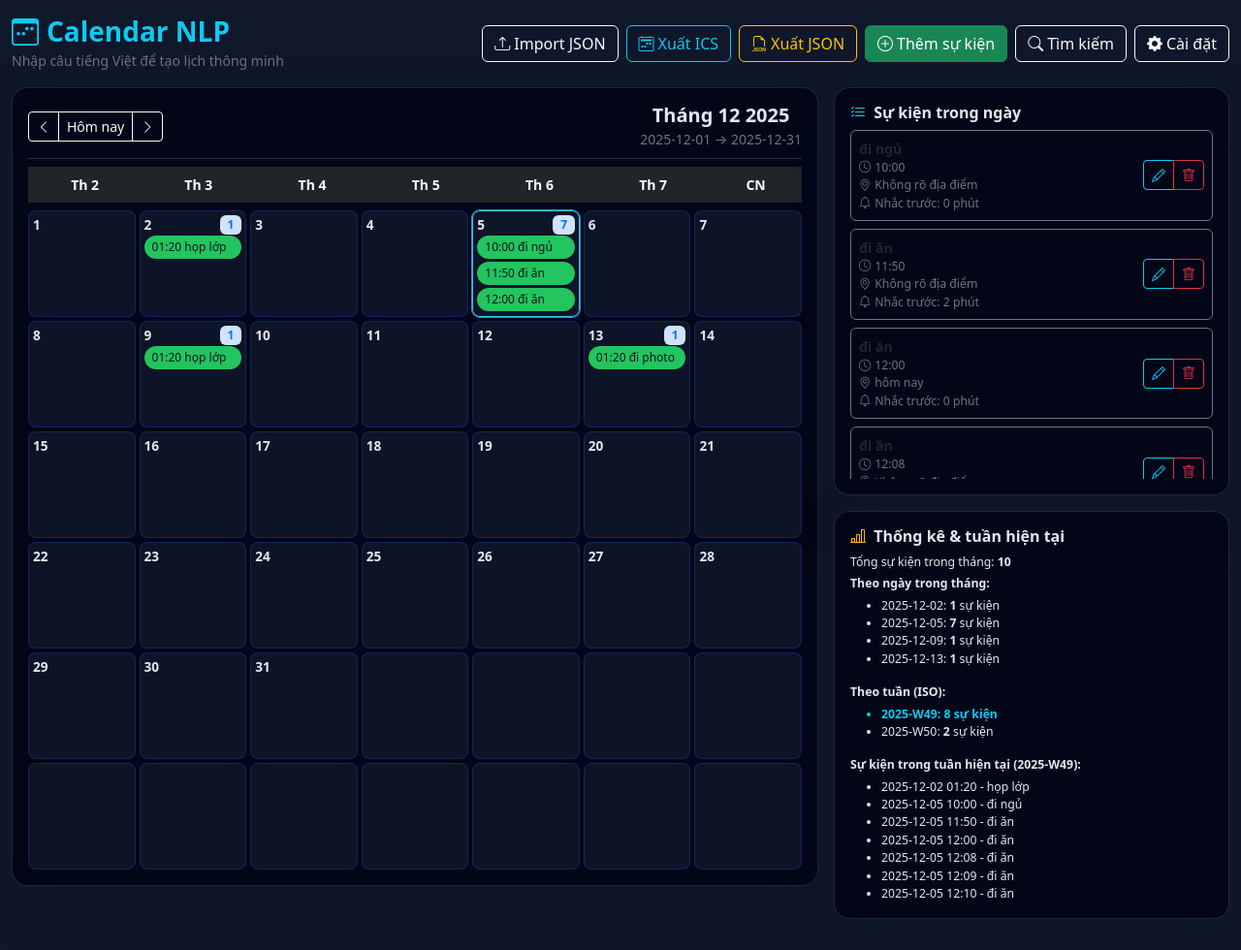
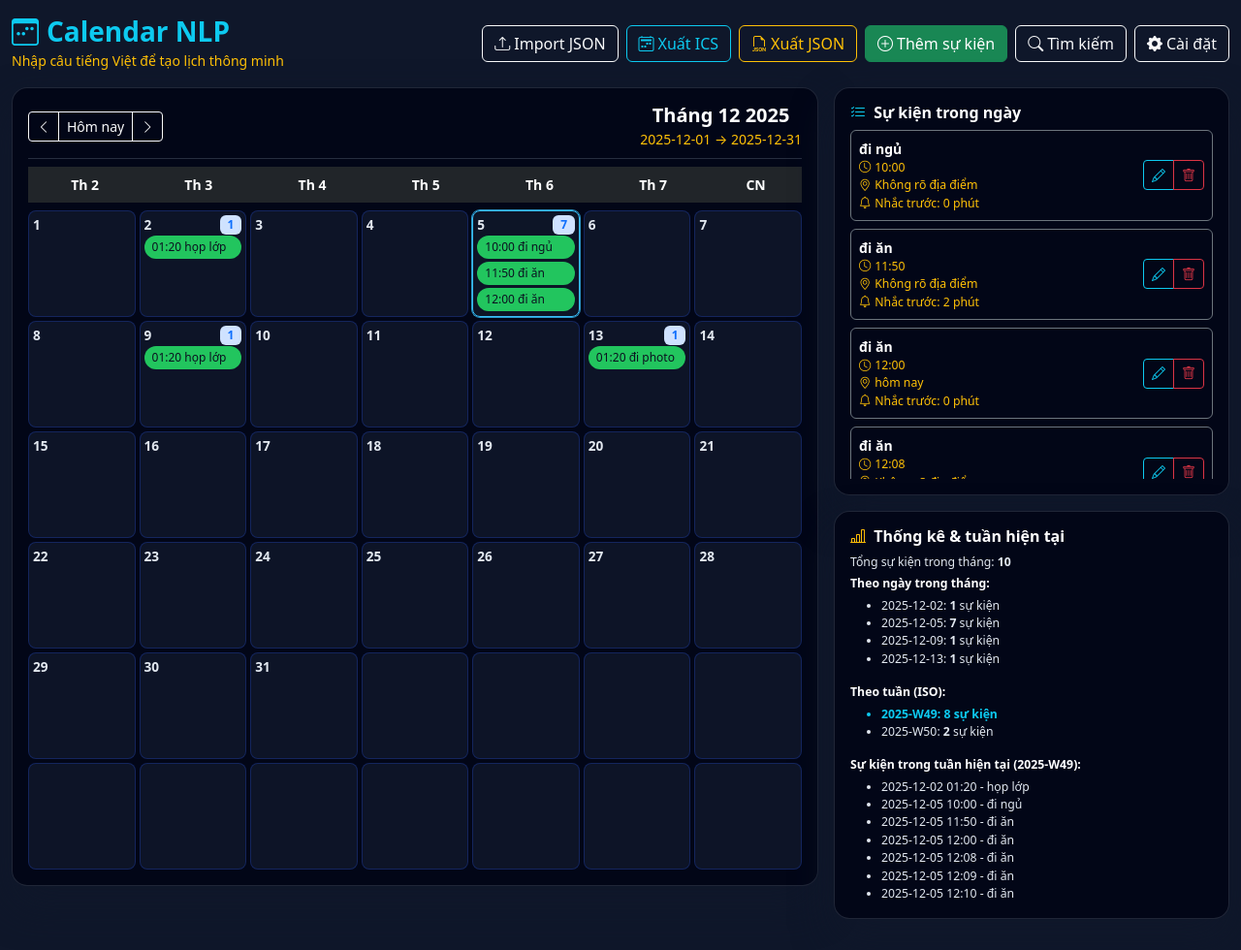
Before and after one commit to noexistech/CalenderNLP, a Flask app: page / in a window 1280 px wide. Shown: the whole page at 97% size. Run offline with Flask 3, Linux system fonts and the light colour scheme; data comes from the database, SQL or seed files in the repository; both versions use the stored data as it was after the commit; data that the repository does not hold is empty; some libraries are stand-ins or nearby versions.

Commit message:
Chang eolor of text-secondary in Bootstrap

```diff
--- a/templates/app.html
+++ b/templates/app.html
@@ -15,6 +15,15 @@
       color: #e2e8f0;
       font-family: system-ui, -apple-system, BlinkMacSystemFont, "Segoe UI", sans-serif;
     }
+
+    .fw-semibold {
+      color: white; /* Hoặc mã màu bạn muốn, ví dụ: #007bff */
+    }
+
+.text-secondary {
+  color: #ffc107 !important; /* Đổi thành màu vàng warning */
+}
+
     .calendar-card, .sidebar-card {
       background: #020617;
       border-radius: 1rem;
@@ -115,10 +124,11 @@
 
     <div class="d-flex flex-wrap gap-2">
 
-    <button class="btn btn-outline-light">
+    <button class="btn btn-outline-light" id="btnImportJson">
       <i class="bi bi-upload me-1"></i>Import JSON
-        <input type="file" id="importJsonFile" hidden="">
+      <input type="file" id="importJsonFile" hidden>
     </button>
+
 
     <button class="btn btn-outline-info" onclick="window.location='/export/ics'">
         <i class="bi bi-calendar2-week me-1"></i>Xuất ICS
@@ -172,6 +182,8 @@
     </div>
 
     <!-- RIGHT: SIDEBAR -->
+
+    <div class="col-lg-4">
           <div class="sidebar-card p-3" id="searchPanel" style="display:none;">
         <h6 class="fw-semibold mb-2">
           <i class="bi bi-search me-1 text-success"></i> Tìm kiếm sự kiện
@@ -183,7 +195,6 @@
         <div id="searchResultPanel" class="scroll-panel small"></div>
       </div>
 
-    <div class="col-lg-4">
       <div class="sidebar-card p-3 mb-3">
         <h6 class="fw-semibold mb-2">
           <i class="bi bi-list-check me-1 text-info"></i> Sự kiện trong ngày
@@ -920,6 +931,10 @@ function showReminderToast(ev) {
   toast.show();
 }
 
+document.getElementById("btnImportJson").addEventListener("click", () => {
+    document.getElementById("importJsonFile").click();
+});
+
 document.getElementById("importJsonFile").addEventListener("change", function () {
     const file = this.files[0];
     if (!file) return;
@@ -942,6 +957,7 @@ function showReminderToast(ev) {
     });
 });
 
+
 </script>
 </body>
 </html>
```
Also changed, not shown: events.db. Lines whose indentation alone changed are shown as unchanged.
